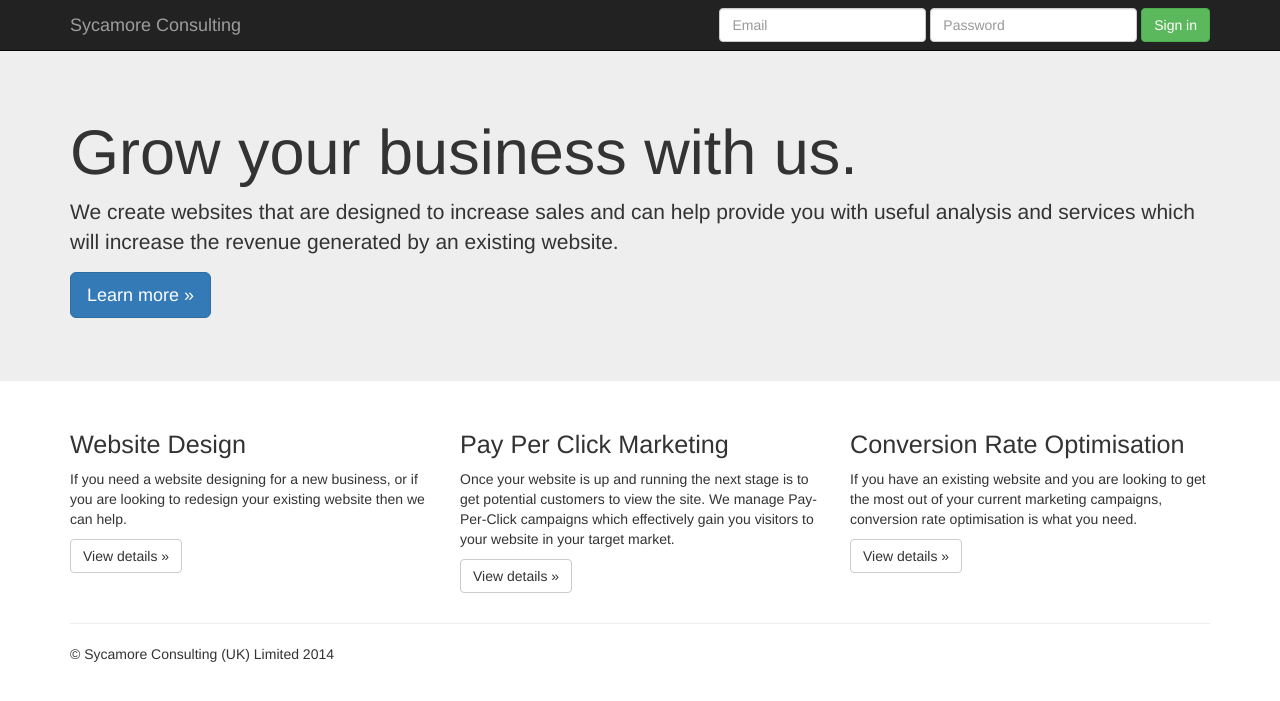
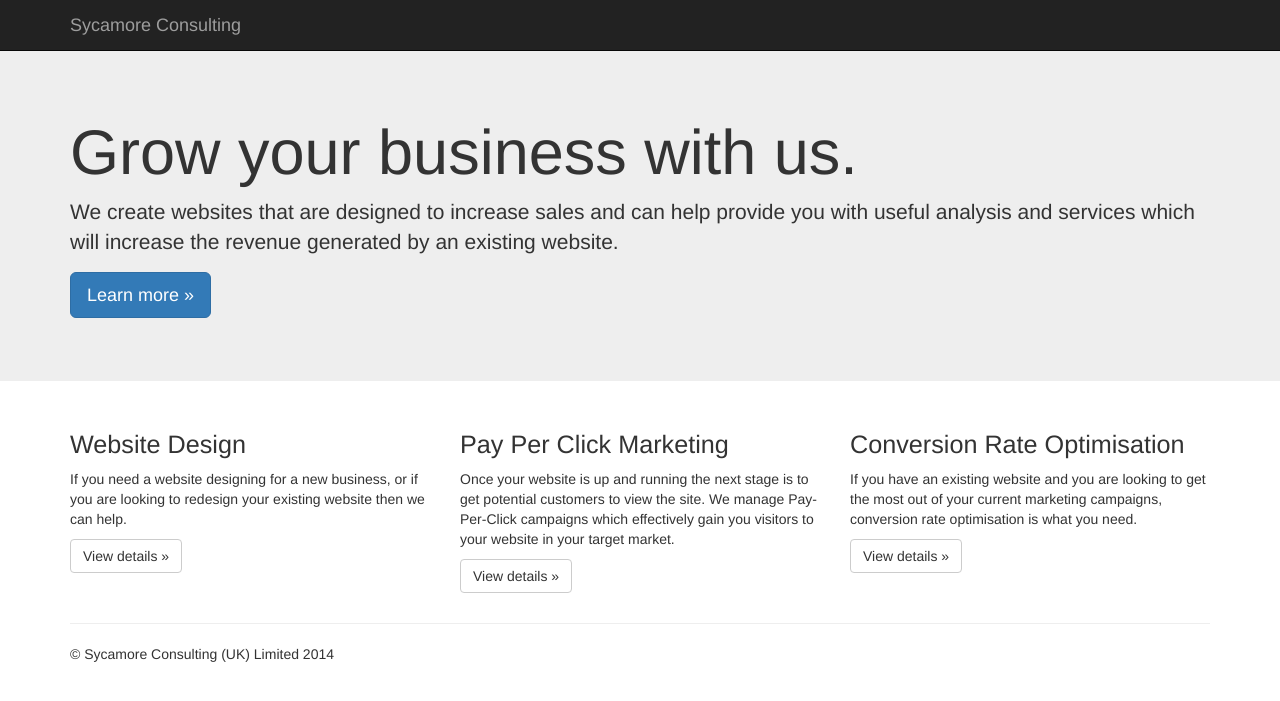
Before and after one commit to sycamoreconsulting/sycamoreconsulting.github.io, a Jekyll site: the page built from index.html, in a window 1280 px wide. Shown: the top 701 px of the page. Built offline with Jekyll 4.4.1, drawn with Linux system fonts in a browser that asks for light colours; nearby versions of some CDN libraries; Markdown is read by kramdown in place of the engine named in the settings.

Commit message:
Removing login form from navbar

```diff
--- a/_includes/header.html
+++ b/_includes/header.html
@@ -10,15 +10,7 @@
           <a class="navbar-brand" href="/">Sycamore Consulting</a>
         </div>
         <div class="navbar-collapse collapse">
-          <form class="navbar-form navbar-right" role="form">
-            <div class="form-group">
-              <input type="text" placeholder="Email" class="form-control">
-            </div>
-            <div class="form-group">
-              <input type="password" placeholder="Password" class="form-control">
-            </div>
-            <button type="submit" class="btn btn-success">Sign in</button>
-          </form>
-        </div><!--/.navbar-collapse -->
+
+        </div>
       </div>
     </div>
```
